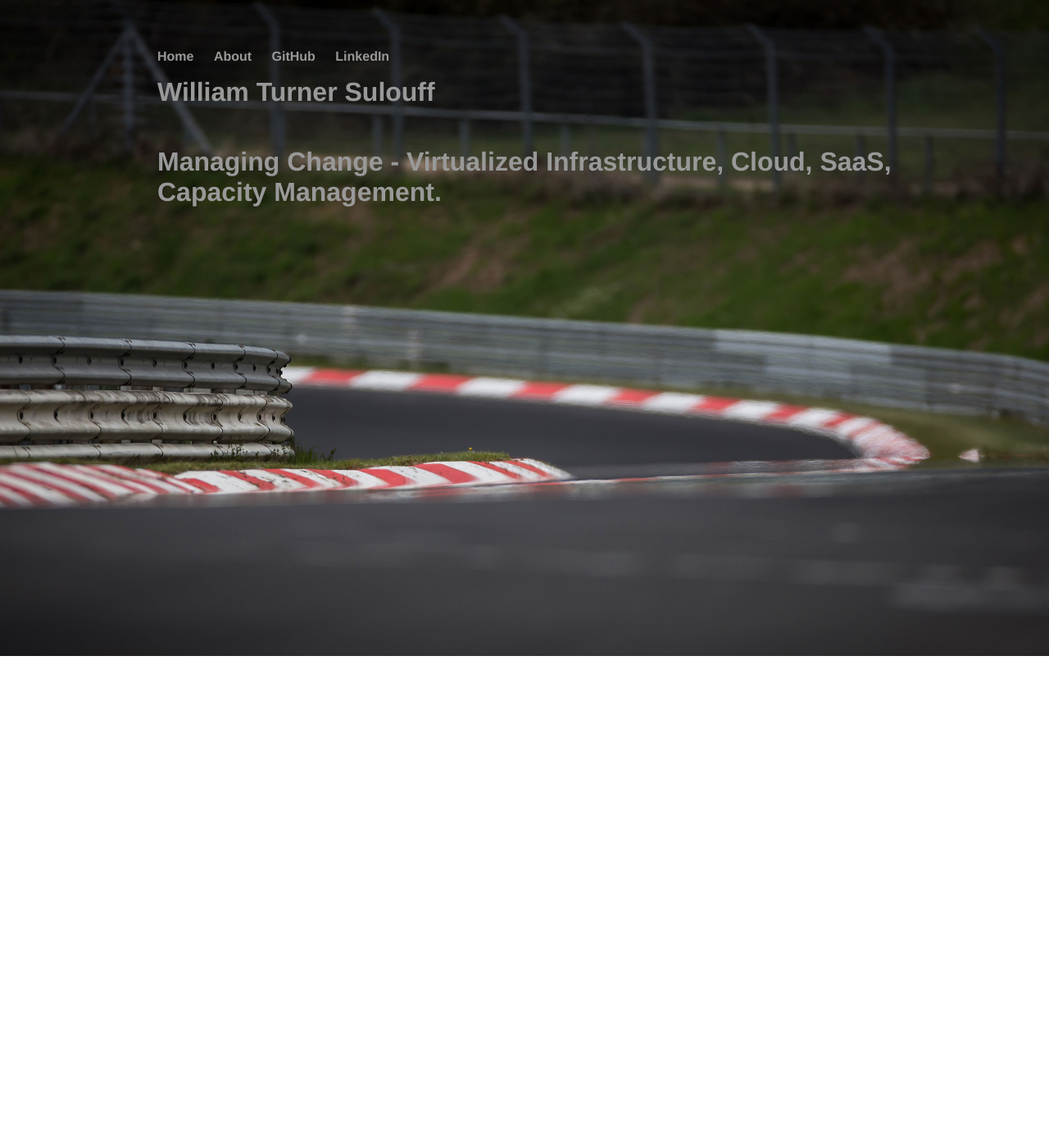
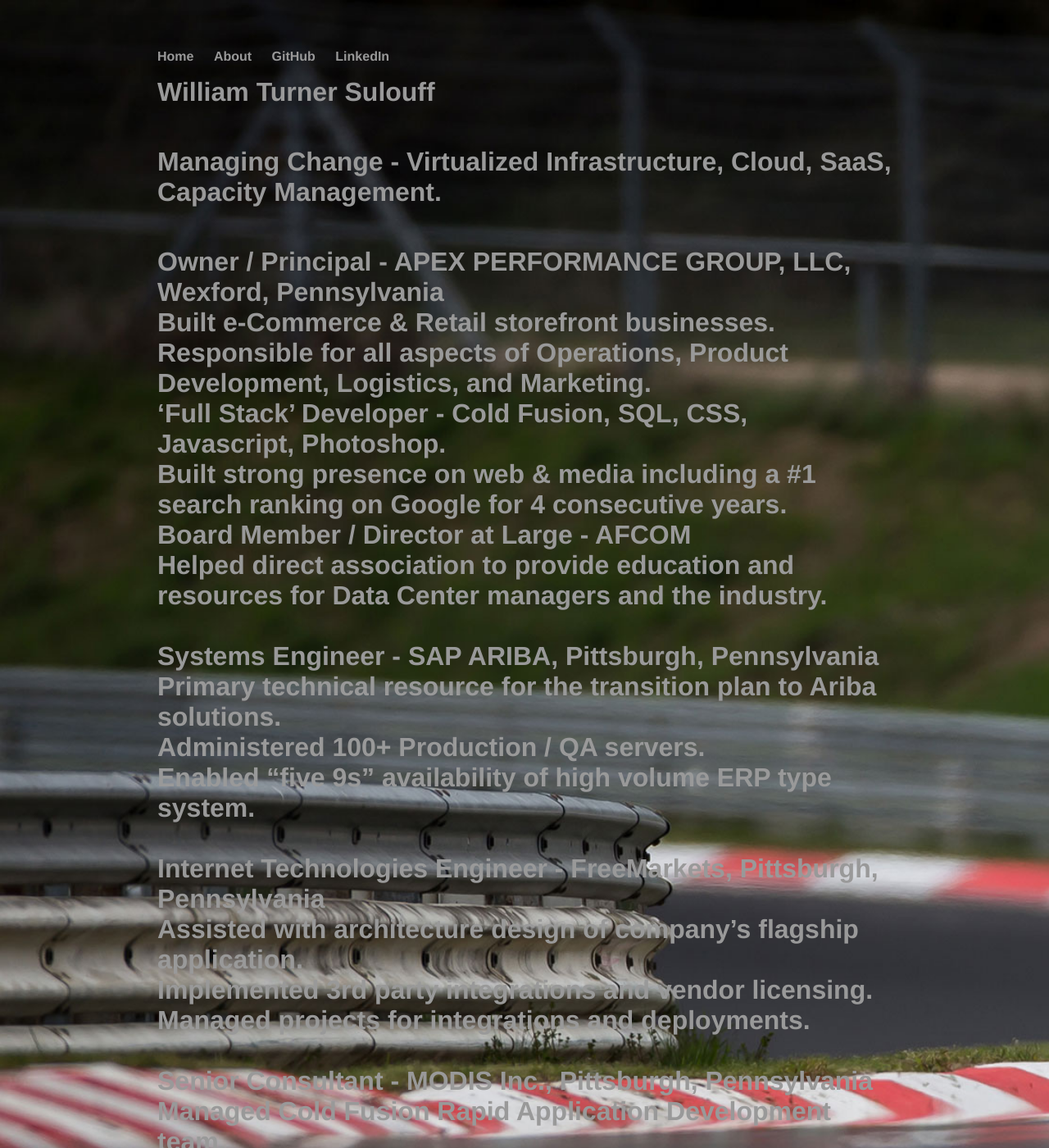
Before and after one commit to apex944/apex944.github.io, a Jekyll site: the page cv/index.html, which Jekyll copies as it is, in a window 1280 px wide and 1400 px high. Shown: the whole window at 82% size. Built offline with Jekyll 4.4.1, drawn with Linux system fonts in a browser that asks for light colours; some of the changed text lies outside the part shown.

Commit message:
updated cv

```diff
--- a/cv/index.html
+++ b/cv/index.html
@@ -20,9 +20,40 @@
             <div class="container">
                 <div class="blurb">
 
-                William Turner Sulouff
+            William Turner Sulouff
             </p>
-                Managing Change - Virtualized Infrastructure, Cloud, SaaS, Capacity Management.
+            Managing Change - Virtualized Infrastructure, Cloud, SaaS, Capacity Management.
+            </p>
+            Owner / Principal - APEX PERFORMANCE GROUP, LLC, Wexford, Pennsylvania</br>
+                Built e-Commerce & Retail storefront businesses. </br>
+                Responsible for all aspects of Operations, Product Development, Logistics, and Marketing.</br>
+                ‘Full Stack’ Developer - Cold Fusion, SQL, CSS, Javascript, Photoshop.</br>
+                Built strong presence on web & media including a #1 search ranking on Google for 4 consecutive years. </br>
+
+            Board Member / Director at Large - AFCOM</br>
+	            Helped direct association to provide education and resources for Data Center managers and the industry.</br>
+            </br>
+            Systems Engineer  - SAP ARIBA, Pittsburgh, Pennsylvania</br>
+                Primary technical resource for the transition plan to Ariba solutions.</br>
+                Administered 100+ Production / QA servers. </br>
+                Enabled “five 9s” availability of high volume ERP type system.</br>
+            </br>
+            Internet Technologies Engineer - FreeMarkets, Pittsburgh, Pennsylvania</br>
+                Assisted with architecture design of company’s flagship application. </br>
+                Implemented 3rd party integrations and vendor licensing. </br>
+                Managed projects for integrations and deployments.</br>
+            </br>
+            Senior Consultant - MODIS Inc., Pittsburgh, Pennsylvania</br>
+                Managed Cold Fusion Rapid Application Development team.</br>
+                Secured new business via pre-sales engagements. </br>
+            </br>
+            Web Systems Administrator - ALLTEL INFORMATION SERVICES, Atlanta, Georgia</br>
+                Planned, developed and administered division’s 2,000+ user intranet.</br>
+                Cold Fusion Programmer with 3 reports.</br>
+            </br>
+            EDUCATION</br>
+                B.A. Pennsylvania State University, University Park, Pa.</br>
+
                </div><!-- /.blurb -->
             </div><!-- /.container -->
         </div class="content"
```
